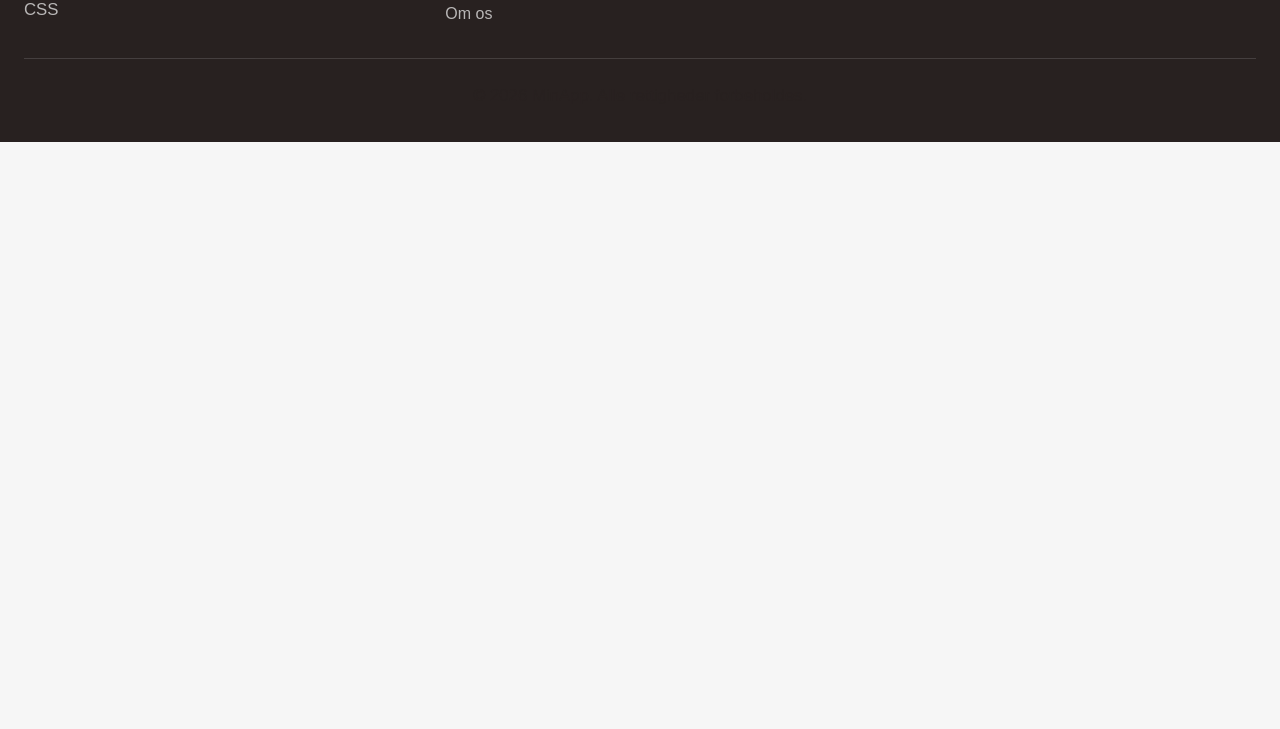
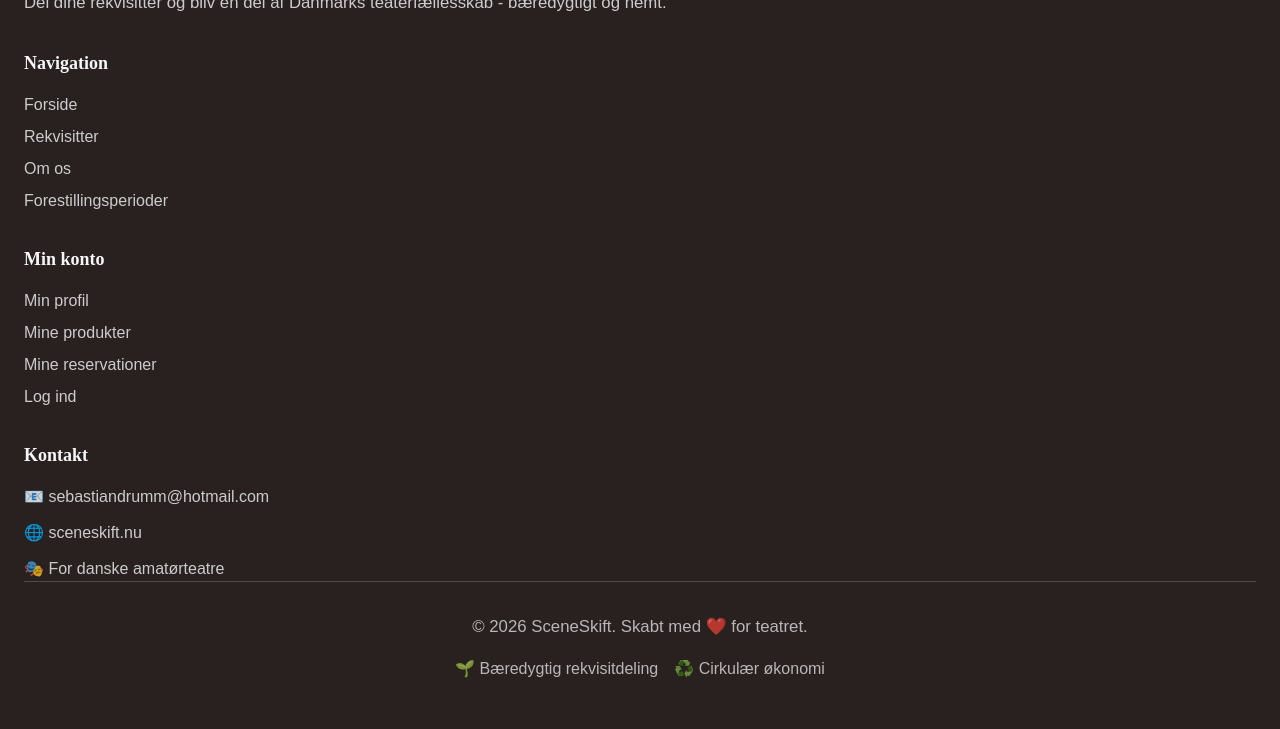
Before and after one commit to drummdurum/hovedopgave-sceneskift, a website: page public/compentens/view/mine-produkter.ejs in a window 1280 px wide. Shown: the part 661-1390 px from the top of the page. Before the commit the page ends 803 px from the top, so only its background shows below. Drawn offline with nearby package versions, Linux system fonts and the light colour scheme; files that its build step writes are made by us from their sources; no server answers; a web font is replaced by a local one.

Commit message:
rettet fejl i kurv id, så man nu kan reserver proukter på mine siden

```diff
--- a/public/compentens/footer/footer.ejs
+++ b/public/compentens/footer/footer.ejs
@@ -1,24 +1,64 @@
 <footer class="mt-auto" style="background-color: var(--color-dark); font-family: var(--font-body);">
-  <div class="container-max px-6 py-8">
-    <div class="grid grid-cols-1 md:grid-cols-3 gap-8">
+  <div class="container-max px-6 py-12">
+    <div class="grid grid-cols-1 md:grid-cols-4 gap-8">
+      <!-- SceneSkift Info -->
       <div>
-        <h3 class="text-xl font-bold mb-4" style="font-family: var(--font-heading); color: var(--color-light);">MinApp</h3>
-        <p style="color: var(--color-light); opacity: 0.7;">Din Node.js applikation med Express og Tailwind CSS</p>
+        <h3 class="text-2xl font-bold mb-4" style="font-family: var(--font-heading); color: var(--color-secondary);">SceneSkift</h3>
+        <p style="color: var(--color-light); opacity: 0.8; line-height: 1.6;">
+          Del dine rekvisitter og bliv en del af Danmarks teaterfællesskab - bæredygtigt og nemt.
+        </p>
       </div>
+
+      <!-- Navigation -->
       <div>
-        <h4 class="text-lg font-semibold mb-4" style="font-family: var(--font-heading); color: var(--color-light);">Links</h4>
+        <h4 class="text-lg font-semibold mb-4" style="font-family: var(--font-heading); color: var(--color-light);">Navigation</h4>
         <ul class="space-y-2">
-          <li><a href="/" class="transition" style="color: var(--color-light); opacity: 0.7;" onmouseover="this.style.color='var(--color-secondary)'; this.style.opacity='1'" onmouseout="this.style.color='var(--color-light)'; this.style.opacity='0.7'">Forside</a></li>
-          <li><a href="/about" class="transition" style="color: var(--color-light); opacity: 0.7;" onmouseover="this.style.color='var(--color-secondary)'; this.style.opacity='1'" onmouseout="this.style.color='var(--color-light)'; this.style.opacity='0.7'">Om os</a></li>
+          <li><a href="/" class="transition" style="color: var(--color-light); opacity: 0.8;" onmouseover="this.style.color='var(--color-secondary)'; this.style.opacity='1'" onmouseout="this.style.color='var(--color-light)'; this.style.opacity='0.8'">Forside</a></li>
+          <li><a href="/rekvisitter" class="transition" style="color: var(--color-light); opacity: 0.8;" onmouseover="this.style.color='var(--color-secondary)'; this.style.opacity='1'" onmouseout="this.style.color='var(--color-light)'; this.style.opacity='0.8'">Rekvisitter</a></li>
+          <li><a href="/about" class="transition" style="color: var(--color-light); opacity: 0.8;" onmouseover="this.style.color='var(--color-secondary)'; this.style.opacity='1'" onmouseout="this.style.color='var(--color-light)'; this.style.opacity='0.8'">Om os</a></li>
+          <li><a href="/forestillingsperioder" class="transition" style="color: var(--color-light); opacity: 0.8;" onmouseover="this.style.color='var(--color-secondary)'; this.style.opacity='1'" onmouseout="this.style.color='var(--color-light)'; this.style.opacity='0.8'">Forestillingsperioder</a></li>
         </ul>
       </div>
+
+      <!-- Min konto -->
+      <div>
+        <h4 class="text-lg font-semibold mb-4" style="font-family: var(--font-heading); color: var(--color-light);">Min konto</h4>
+        <ul class="space-y-2">
+          <li><a href="/profile" class="transition" style="color: var(--color-light); opacity: 0.8;" onmouseover="this.style.color='var(--color-secondary)'; this.style.opacity='1'" onmouseout="this.style.color='var(--color-light)'; this.style.opacity='0.8'">Min profil</a></li>
+          <li><a href="/produkter/mine" class="transition" style="color: var(--color-light); opacity: 0.8;" onmouseover="this.style.color='var(--color-secondary)'; this.style.opacity='1'" onmouseout="this.style.color='var(--color-light)'; this.style.opacity='0.8'">Mine produkter</a></li>
+          <li><a href="/mine-reservationer/hente" class="transition" style="color: var(--color-light); opacity: 0.8;" onmouseover="this.style.color='var(--color-secondary)'; this.style.opacity='1'" onmouseout="this.style.color='var(--color-light)'; this.style.opacity='0.8'">Mine reservationer</a></li>
+          <li><a href="/login" class="transition" style="color: var(--color-light); opacity: 0.8;" onmouseover="this.style.color='var(--color-secondary)'; this.style.opacity='1'" onmouseout="this.style.color='var(--color-light)'; this.style.opacity='0.8'">Log ind</a></li>
+        </ul>
+      </div>
+
+      <!-- Kontakt -->
       <div>
         <h4 class="text-lg font-semibold mb-4" style="font-family: var(--font-heading); color: var(--color-light);">Kontakt</h4>
-        <p style="color: var(--color-light); opacity: 0.7;">Email: info@minapp.dk</p>
+        <ul class="space-y-3">
+          <li style="color: var(--color-light); opacity: 0.8;">
+            <span style="color: var(--color-secondary);">📧</span> sebastiandrumm@hotmail.com
+          </li>
+          <li style="color: var(--color-light); opacity: 0.8;">
+            <span style="color: var(--color-secondary);">🌐</span> sceneskift.nu
+          </li>
+          <li style="color: var(--color-light); opacity: 0.8;">
+            <span style="color: var(--color-secondary);">🎭</span> For danske amatørteatre
+          </li>
+        </ul>
       </div>
     </div>
-    <div class="mt-8 pt-6 text-center" style="border-top: 1px solid rgba(246, 246, 246, 0.2); color: var(--color-light); opacity: 0.7;">
-      <p>&copy; <%= new Date().getFullYear() %> MinApp. Alle rettigheder forbeholdes.</p>
+
+    <!-- Divider -->
+    <div class="mt-10 pt-8" style="border-top: 1px solid rgba(246, 246, 246, 0.2);">
+      <div class="flex flex-col md:flex-row justify-between items-center gap-4">
+        <p style="color: var(--color-light); opacity: 0.7;">
+          &copy; <%= new Date().getFullYear() %> SceneSkift. Skabt med ❤️ for teatret.
+        </p>
+        <div class="flex gap-4">
+          <span style="color: var(--color-light); opacity: 0.7;">🌱 Bæredygtig rekvisitdeling</span>
+          <span style="color: var(--color-light); opacity: 0.7;">♻️ Cirkulær økonomi</span>
+        </div>
+      </div>
     </div>
   </div>
 </footer>
--- a/public/compentens/js/mine-produkter.js
+++ b/public/compentens/js/mine-produkter.js
@@ -75,7 +75,7 @@ function renderProduktKort(produkt, showActions = false) {
         <p class="mb-4 line-clamp-2" style="color: var(--color-dark); opacity: 0.8;">${produkt.beskrivelse}</p>
         ${showActions ? `
           <div class="flex flex-col gap-2">
-            <button onclick="tilfoejTilKurvFraMineProdukter(${produkt.id}, '${produkt.navn.replace(/'/g, "\\'")}')", '${produkt.billede_url.replace(/'/g, "\\'")}')", 'Dig')" class="w-full py-2 rounded-xl text-center" style="background-color: var(--color-secondary); color: var(--color-dark); font-weight: 600;">
+            <button onclick="tilfoejTilKurvFraMineProdukter(${produkt.id}, '${produkt.navn.replace(/'/g, "\\'")}', '${produkt.billede_url.replace(/'/g, "\\'")}', 'Dig')" class="w-full py-2 rounded-xl text-center" style="background-color: var(--color-secondary); color: var(--color-dark); font-weight: 600;">
               🛒 Tilføj til kurv
             </button>
             <div class="flex gap-2">
@@ -270,16 +270,13 @@ async function sletProdukt(id) {
 
 // Tilføj produkt til kurv fra mine produkter
 function tilfoejTilKurvFraMineProdukter(produktId, produktNavn, billede, ejer) {
-  if (typeof tilfoejProduktTilKurv === 'function') {
+  // Brug den globale kurv funktion
   tilfoejProduktTilKurv({
     id: produktId,
     navn: produktNavn,
     billede: billede,
     ejer: ejer
   });
-  } else {
-    console.error('kurv-global.js ikke indlæst');
-  }
 }
 
 // Vælg alle produkter til kurv
--- a/public/compentens/view/mine-produkter.ejs
+++ b/public/compentens/view/mine-produkter.ejs
@@ -86,6 +86,7 @@
   <!-- Footer -->
   <%- include('../footer/footer') %>
 
+  <script src="/compentens/js/kurv-global.js"></script>
   <script src="/compentens/js/mine-produkter.js"></script>
 </body>
 </html>
```
Lines whose indentation alone changed are shown as unchanged.
